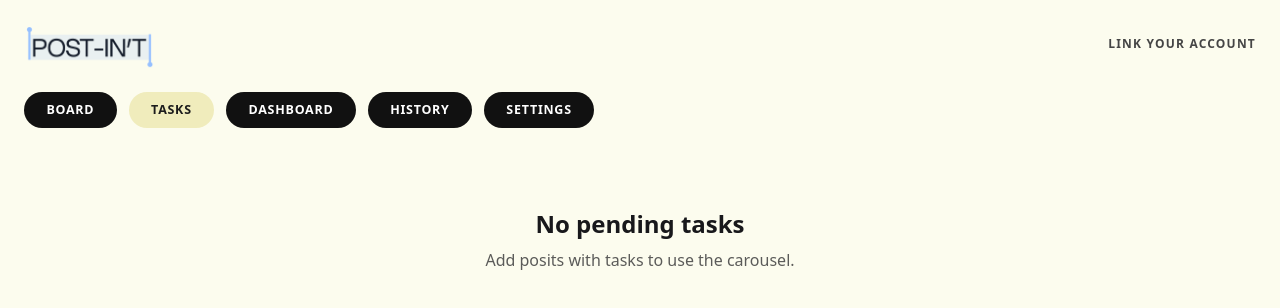
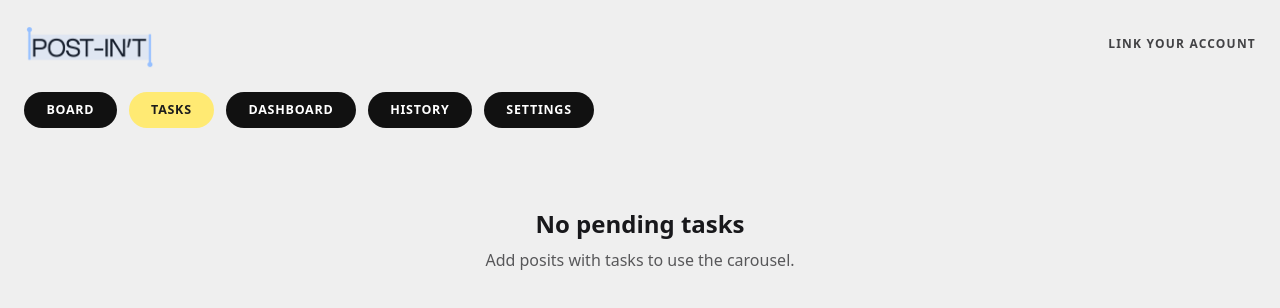
Before and after one commit to fsanchezux/post-int, a Next.js app: page /tasks in a window 1280 px wide. Shown: the top 308 px of the page. Built offline with nearby package versions, Linux system fonts and the light colour scheme; no server answers.

Commit message:
Refresh palette: light grey bg, vivid green/blue/pink posits
- Background #efefef (was cream).
- Posit palette dropped from 4 to 3 colors: #5dbf76, #3babff, #ffbcdf.
- Active nav pill / + button / stat surfaces use #ffea73.

```diff
--- a/app/globals.css
+++ b/app/globals.css
@@ -3,12 +3,14 @@
 @tailwind utilities;
 
 :root {
-  --bg: #fcfcee;
+  --bg: #efefef;
   --ink: #18181b;
-  --postit-green: #cfe9bc;
-  --postit-blue: #bce7f0;
-  --postit-yellow: #f0ecbc;
-  --postit-red: #f0bcbc;
+  --postit-green: #5dbf76;
+  --postit-blue: #3babff;
+  --postit-pink: #ffbcdf;
+  --postit-yellow: #ffea73;
+  /* Legacy aliases kept so older callers don't break */
+  --postit-red: var(--postit-pink);
 }
 
 html,
--- a/lib/colors.ts
+++ b/lib/colors.ts
@@ -1,10 +1,9 @@
 import type { Project } from "./types";
 
 export const POSTIT_PALETTE = [
-  "#cfe9bc", // green
-  "#bce7f0", // blue
-  "#f0ecbc", // yellow
-  "#f0bcbc", // red
+  "#5dbf76", // green
+  "#3babff", // blue
+  "#ffbcdf", // pink
 ] as const;
 
 export type PostItColor = (typeof POSTIT_PALETTE)[number];
```
